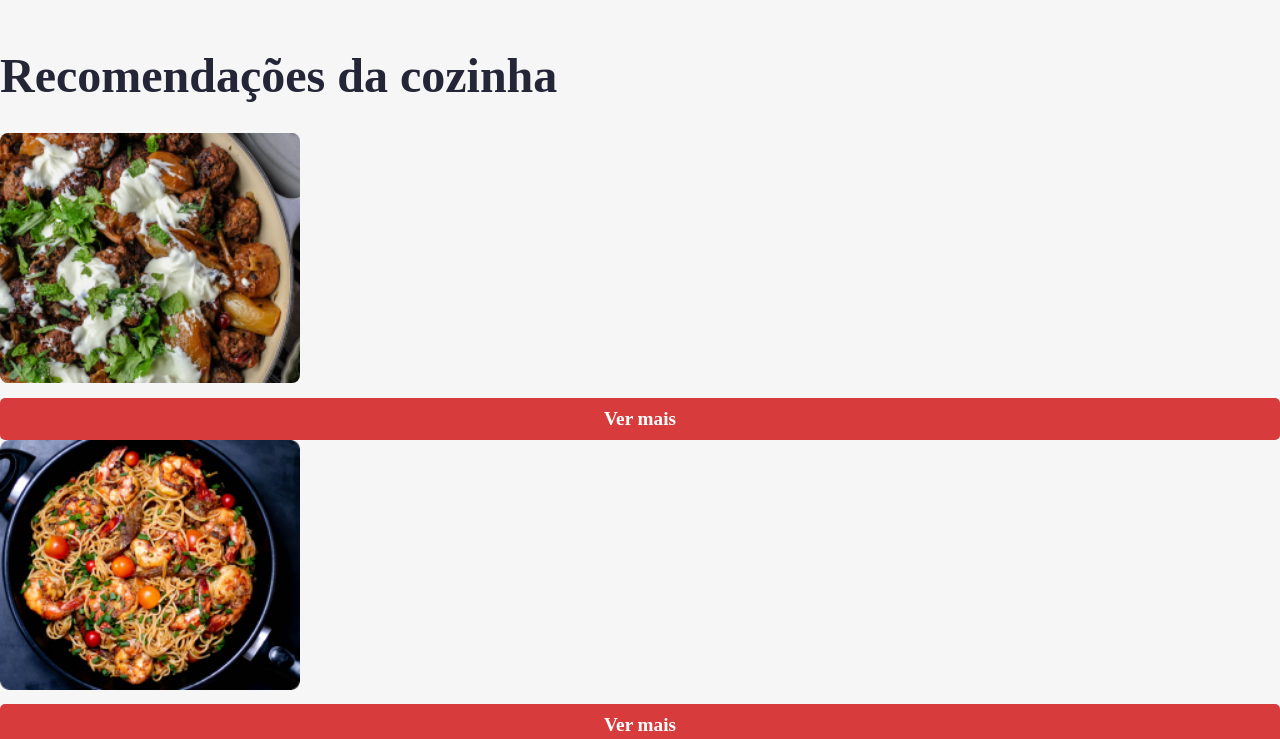
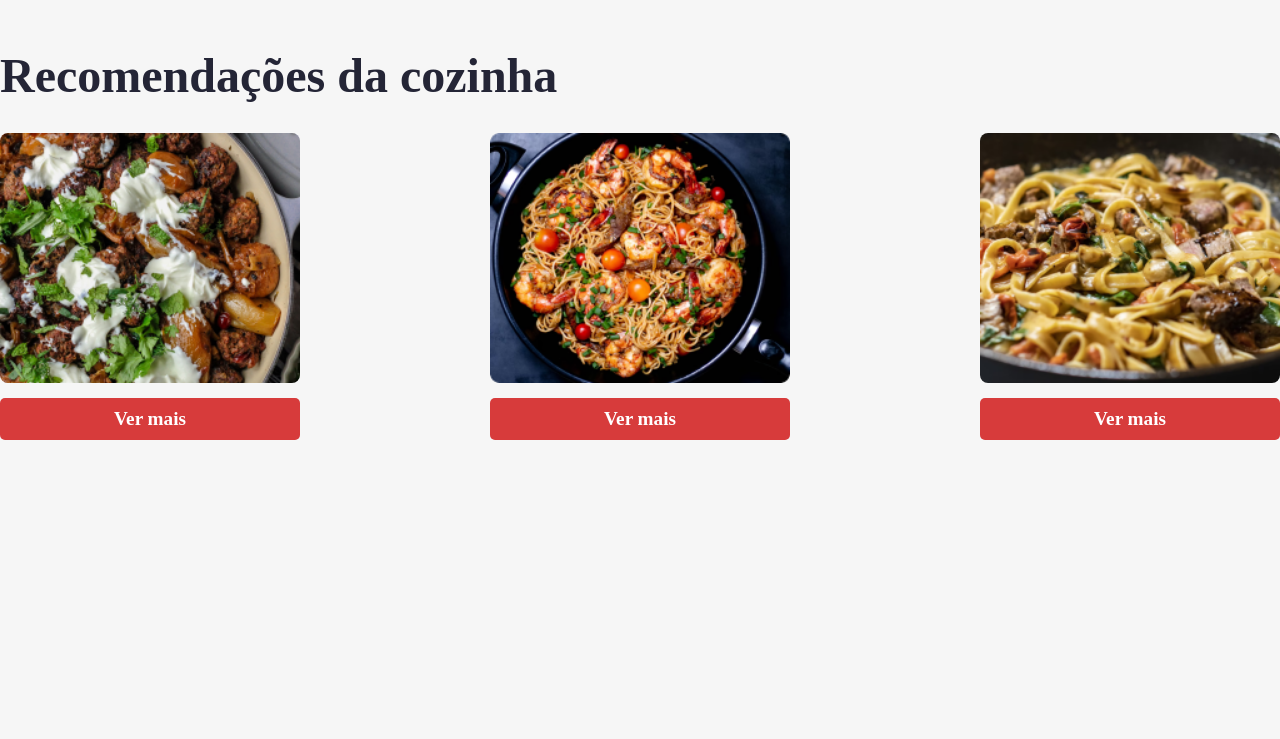
Before and after one commit to roazambuja/cursos-pdi, a React (Create React App) app in the folder react-typescript/aluroni-router/: page / in a window 1280 px wide. Shown: the top 739 px of the page. Built offline with nearby package versions, Linux system fonts and the light colour scheme; a web font is replaced by a local one.

Commit message:
fix: fixed typo

```diff
--- a/react-typescript/aluroni-router/src/pages/Inicio/index.tsx
+++ b/react-typescript/aluroni-router/src/pages/Inicio/index.tsx
@@ -10,7 +10,7 @@ export default function Inicio() {
     return (
         <section>
             <h3 className={styles.titulo}>Recomendações da cozinha</h3>
-            <div className={styles.recomenddos}>
+            <div className={styles.recomendados}>
                 {pratosRecomendados.map((item) => (
                     <div key={item.id} className={styles.recomendado}>
                         <div className={styles.recomendado__imagem}>
```
